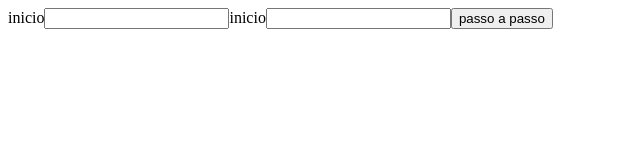
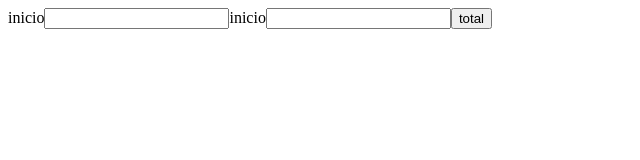
Before and after one commit to Gabriel200395/state, a React (Create React App) app: page / in a window 1280 px wide. Shown: the top 160 px of the page, without its empty margins (0-640 px from the left). Built offline with nearby package versions, Linux system fonts and the light colour scheme.

Commit message:
terminando exercicio

```diff
--- a/src/App.js
+++ b/src/App.js
@@ -1,4 +1,4 @@
-import Ex12 from "./Repeticao/Ex09";
+import Ex12 from "./Repeticao/Ex11";
 function App() {
   return (
     <>
--- a/src/Repeticao/Ex09.js
+++ b/src/Repeticao/Ex09.js
@@ -1,32 +1,26 @@
 import { useState } from "react";
 
 function Ex09() {
-  const [inicio, setIncio] = useState("");
-  const [fim, setFim] = useState("");
+  const [numero, setNumero] = useState("");
 
   function handleNumeroImaprares() {
     const resposta = document.querySelector("#numero");
-    for (let i = +inicio; i <= +fim; i++) {
-      resposta.innerHTML += `<p style="margin:0px 10px">${i}</p>`;
+    for (let i = 0; i <= +numero; i++) {
+      if (i % 2 === 0) {
+        resposta.innerHTML += `<p style="margin:0px 10px">${i}</p>`;
+      }
     }
   }
 
   return (
     <>
       <form onSubmit={(event) => event.preventDefault()}>
-        inicio
         <input
           type="number"
-          value={inicio}
-          onChange={({ target }) => setIncio(target.value)}
+          value={numero}
+          onChange={({ target }) => setNumero(target.value)}
         />
-        inicio
-        <input
-          type="number"
-          value={fim}
-          onChange={({ target }) => setFim(target.value)}
-        />
-        <button onClick={handleNumeroImaprares}>passo a passo</button>
+        <button onClick={handleNumeroImaprares}>numeros impares</button>
         <div id="numero" style={{ display: "flex" }}></div>
       </form>
     </>
--- /dev/null
+++ b/src/Repeticao/Ex11.js
@@ -0,0 +1,39 @@
+import { useState } from "react";
+
+function Ex11() {
+  const [inicio, setIncio] = useState("");
+  const [fim, setFim] = useState("");
+
+  function handleNumeroImaprares() {
+    const resposta = document.querySelector("#numero");
+    let total = 0;
+    for (let i = +inicio; i <= +fim; i++) {
+      total += i;
+    }
+
+    resposta.innerHTML = "esse e o total da soma entre os numeros  " + total;
+  }
+
+  return (
+    <>
+      <form onSubmit={(event) => event.preventDefault()}>
+        inicio
+        <input
+          type="number"
+          value={inicio}
+          onChange={({ target }) => setIncio(target.value)}
+        />
+        inicio
+        <input
+          type="number"
+          value={fim}
+          onChange={({ target }) => setFim(target.value)}
+        />
+        <button onClick={handleNumeroImaprares}>total</button>
+        <div id="numero" style={{ display: "flex" }}></div>
+      </form>
+    </>
+  );
+}
+
+export default Ex11;
```
